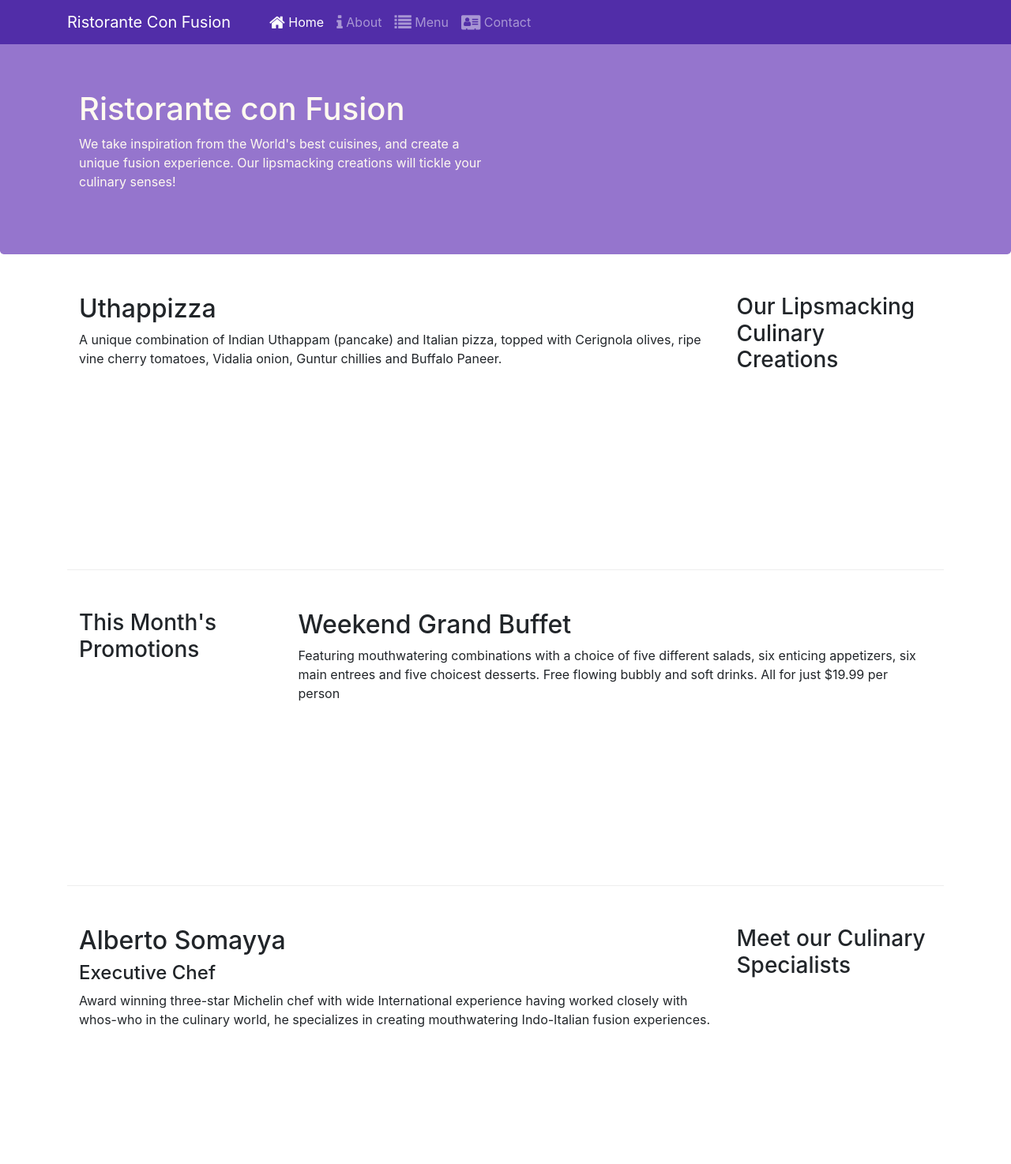
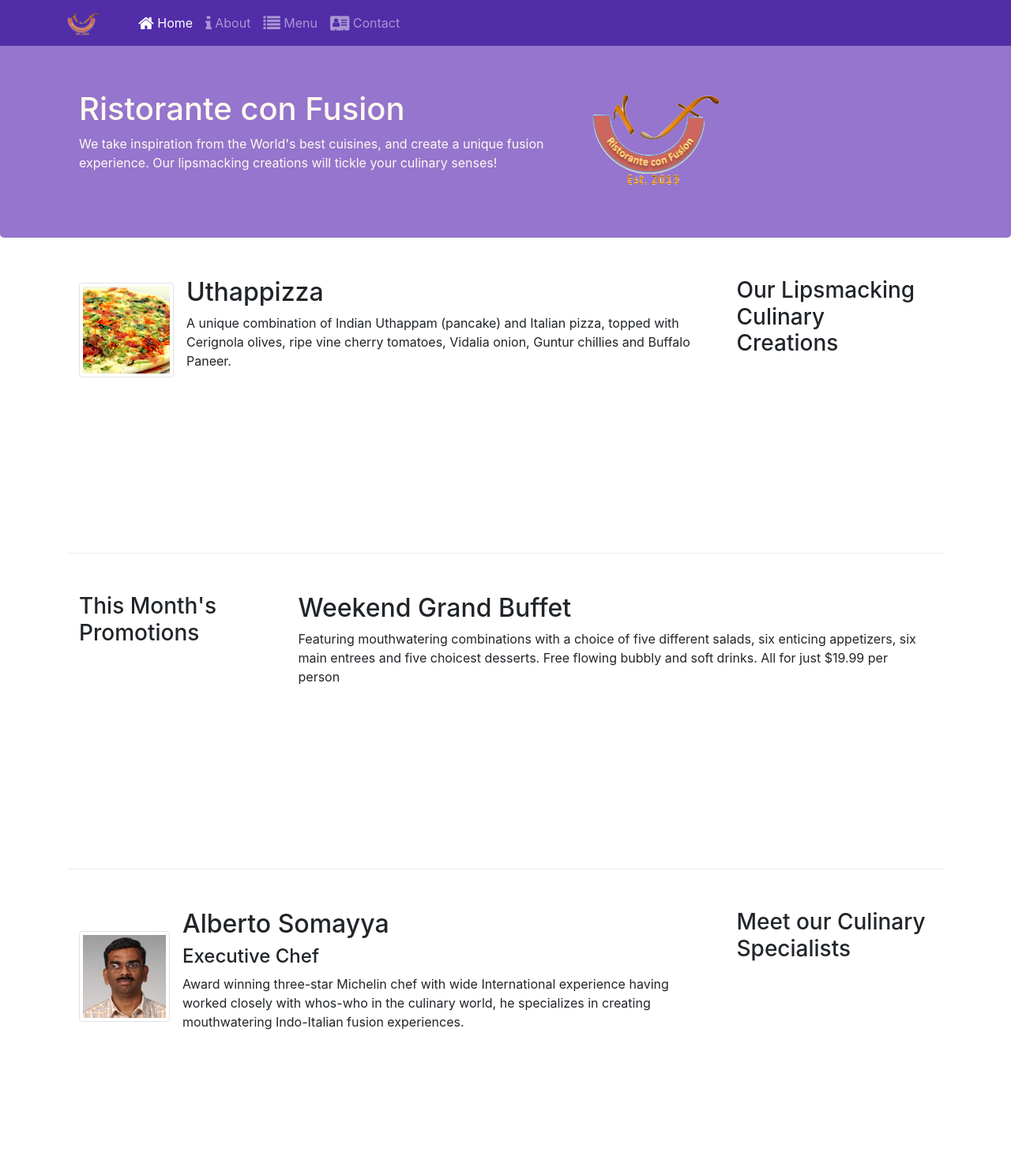
Before and after one commit to devansh2611/bootstrap, a website: page index.html in a window 1280 px wide. Shown: the top 1474 px of the page at 79% size. Drawn offline with nearby package versions, Linux system fonts and the light colour scheme.

Commit message:
Images and Media

```diff
--- a/index.html
+++ b/index.html
@@ -22,7 +22,7 @@
             <button class="navbar-toggler" type="button" data-toggle="collapse" data-target="#Navbar">
                 <span class="navbar-toggler-icon"></span>
             </button>
-            <a class="navbar-brand" href="#">Ristorante Con Fusion</a>
+            <a class="navbar-brand" href="#"><img src="img/logo.png" height="30" width="41"></a>
             <div class="collapse navbar-collapse" id="Navbar">
                 <ul class="navbar-nav mr-auto">
                         <li class="nav-item active"><a class="nav-link" href="#"><span class="fa fa-home fa-lg"></span> Home</a></li>
@@ -37,11 +37,12 @@
     <header class="jumbotron">
         <div class="container">
             <div class="row row-header">
-                <div class="col-12 col-sm-6">
+                <div class="col-12 col-sm-7">
                     <h1>Ristorante con Fusion</h1>
                     <p>We take inspiration from the World's best cuisines, and create a unique fusion experience. Our lipsmacking creations will tickle your culinary senses!</p>
                 </div>
-                <div class="col-12 col-sm">
+                <div class="col-12 col-sm align-self-center">
+                    <img src="img/logo.png" class="img-fluid">
                 </div>
             </div>
         </div>
@@ -53,8 +54,13 @@
                 <h3>Our Lipsmacking Culinary Creations</h3>
             </div>
             <div class="col col-sm order-sm-first col-md">
-                <h2>Uthappizza</h2>
-                <p>A unique combination of Indian Uthappam (pancake) and Italian pizza, topped with Cerignola olives, ripe vine cherry tomatoes, Vidalia onion, Guntur chillies and Buffalo Paneer.</p>
+                <div class="media">
+                    <img class="d-flex mr-3 img-thumbnail align-self-center" src="img/uthappizza.png" alt="Uthapizza">
+                    <div class="media-body">
+                        <h2 class="mt-0">Uthappizza</h2>
+                        <p>A unique combination of Indian Uthappam (pancake) and Italian pizza, topped with Cerignola olives, ripe vine cherry tomatoes, Vidalia onion, Guntur chillies and Buffalo Paneer.</p>
+                    </div>
+                </div>
             </div>
         </div>
 
@@ -74,9 +80,15 @@
                 <h3>Meet our Culinary Specialists</h3>
             </div>
             <div class="col col-sm order-sm-first col-md">
-                <h2>Alberto Somayya</h2>
-                <h4>Executive Chef</h4>
-                <p>Award winning three-star Michelin chef with wide International experience having worked closely with whos-who in the culinary world, he specializes in creating mouthwatering Indo-Italian fusion experiences. </p>
+                <div class="media">
+                    <img class="d-flex mr-3 img-thumbnail align-self-center" src="img/alberto.png" alt="Alberto Somayya">
+                    <div class="media-body">
+                        <h2>Alberto Somayya</h2>
+                        <h4>Executive Chef</h4>
+                        <p>Award winning three-star Michelin chef with wide International experience having worked closely with whos-who in the culinary world, he specializes in creating mouthwatering Indo-Italian fusion experiences. </p>
+                    </div>
+                </div>
+
             </div>
         </div>
     </div>
```
Also changed, not shown: aboutus.html (+4 -3 lines), contactus.html (+4 -3 lines), img/alberto.png (added), img/buffet.png (added), img/logo.png (added), img/uthappizza.png (added), 2 other files.
